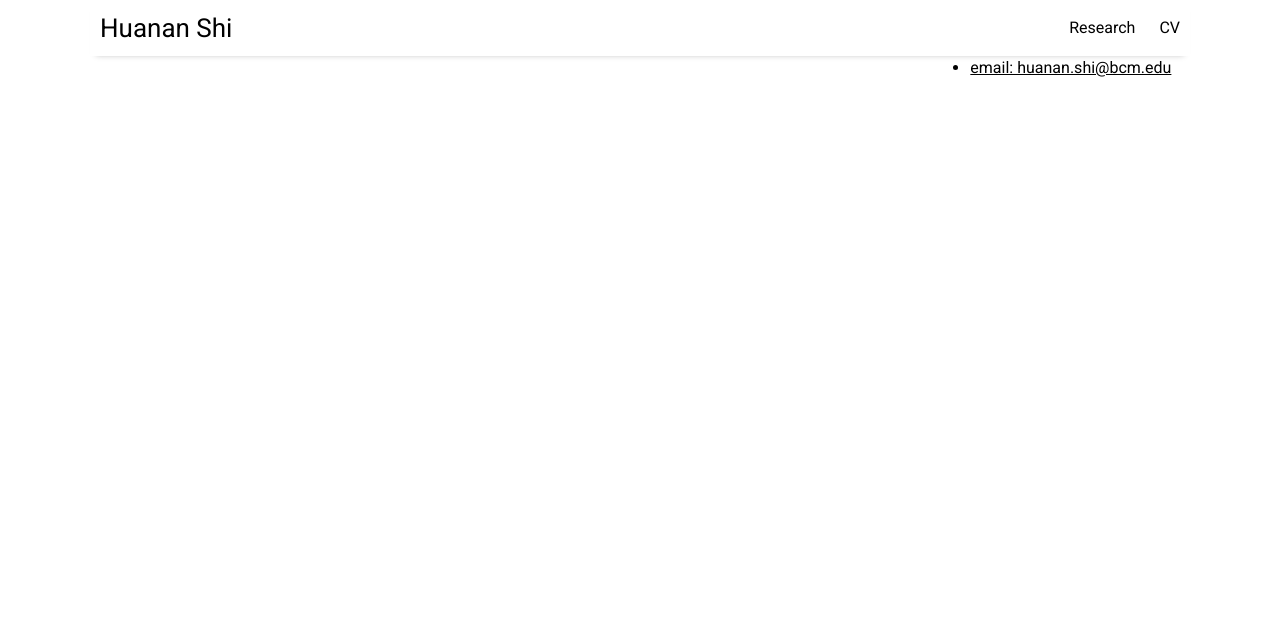
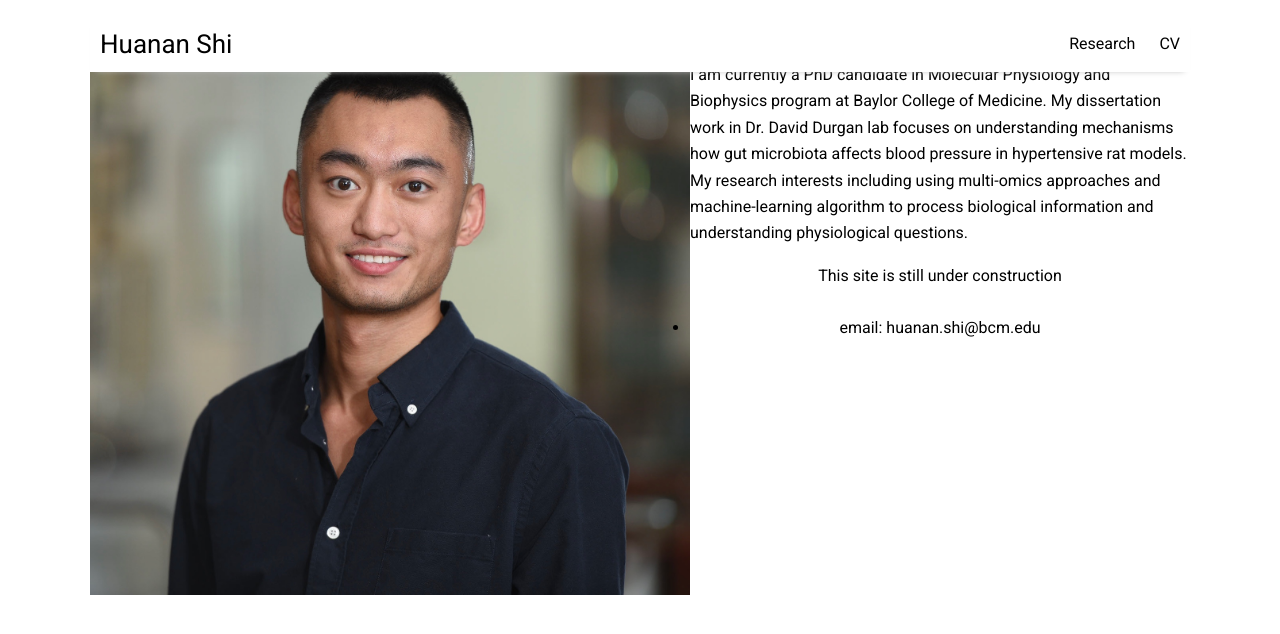
Before and after one commit to huananfshi/huananfshi.github.io, a Jekyll site: the page built from index.html, in a window 1280 px wide. Shown: the top 634 px of the page. Built offline with Jekyll 4.4.1, drawn with Linux system fonts in a browser that asks for light colours; nearby versions of some CDN libraries; the list of posts is cut into pages by our own code.

Commit message:
Update home.html

```diff
--- a/_layouts/home.html
+++ b/_layouts/home.html
@@ -2,10 +2,7 @@
 layout: default
 title: Home
 ---
-<div style="float: left;>
-            <img src="/assets/img/head.jpg" alt="Huanana Shi",height='40px',width='40px',border="3">
-</div>
-<div class="post-wraper" style="float: right;>
-  <h2>Hi, I'm Huanan Shi.</h2>
-  <p>I am currently a PhD candidate in Molecular Physiology and Biophysics program at Baylor College of Medicine. My dissertation work in Dr. David Durgan lab focuses on understanding mechanisms how gut microbiota affects blood pressure in hypertensive rat models. My research interests including using multi-omics approaches and machine-learning algorithm to process biological information and understanding physiological questions.</p>
-</div>
+
+<img style="float: left;" src="/assets/img/head.jpg" alt="Huanana Shi",height='40px',width='40px',border="3">
+<h2>Hi, I'm Huanan Shi.</h2>
+<p>I am currently a PhD candidate in Molecular Physiology and Biophysics program at Baylor College of Medicine. My dissertation work in Dr. David Durgan lab focuses on understanding mechanisms how gut microbiota affects blood pressure in hypertensive rat models. My research interests including using multi-omics approaches and machine-learning algorithm to process biological information and understanding physiological questions.</p>
```
